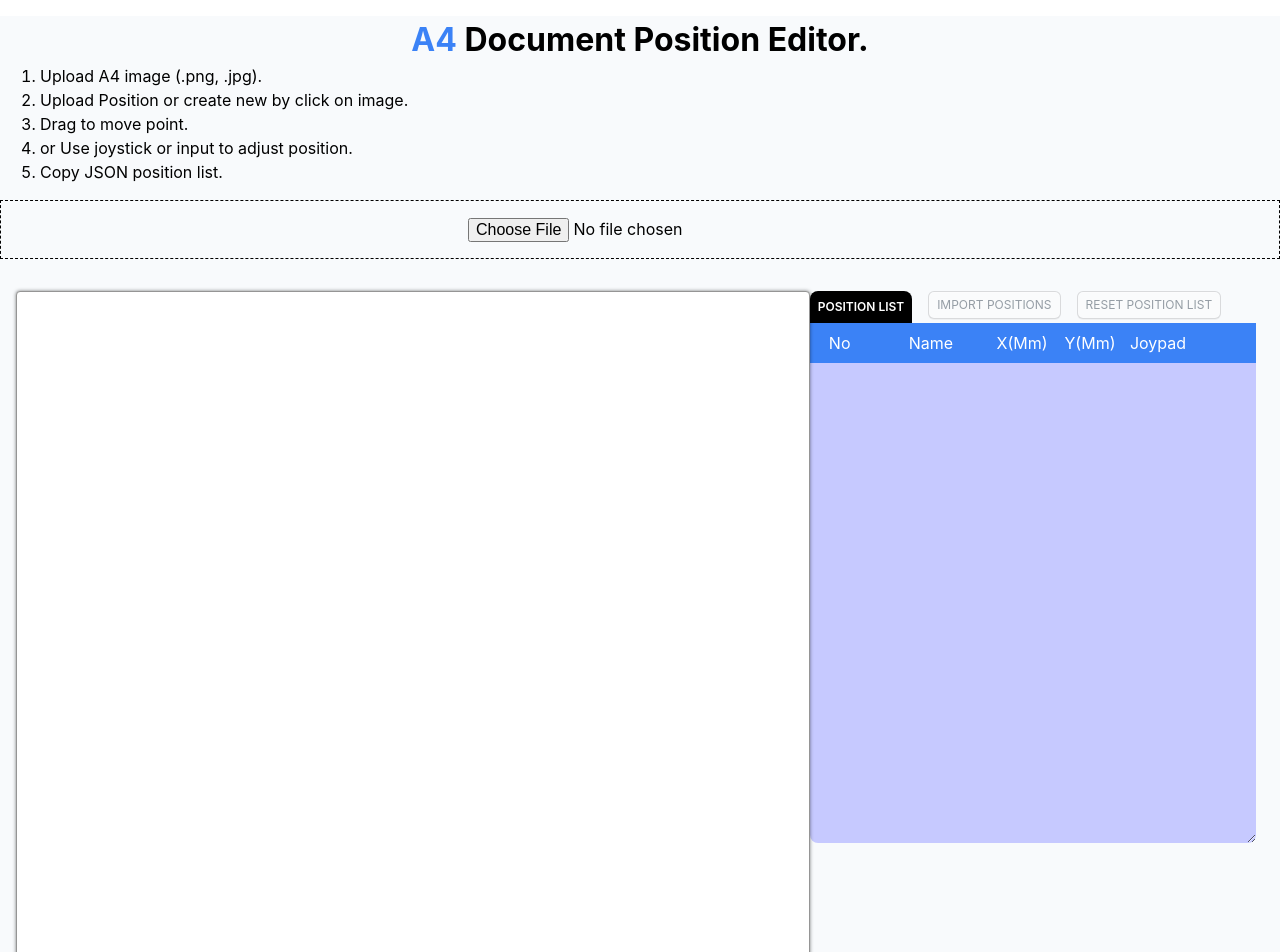
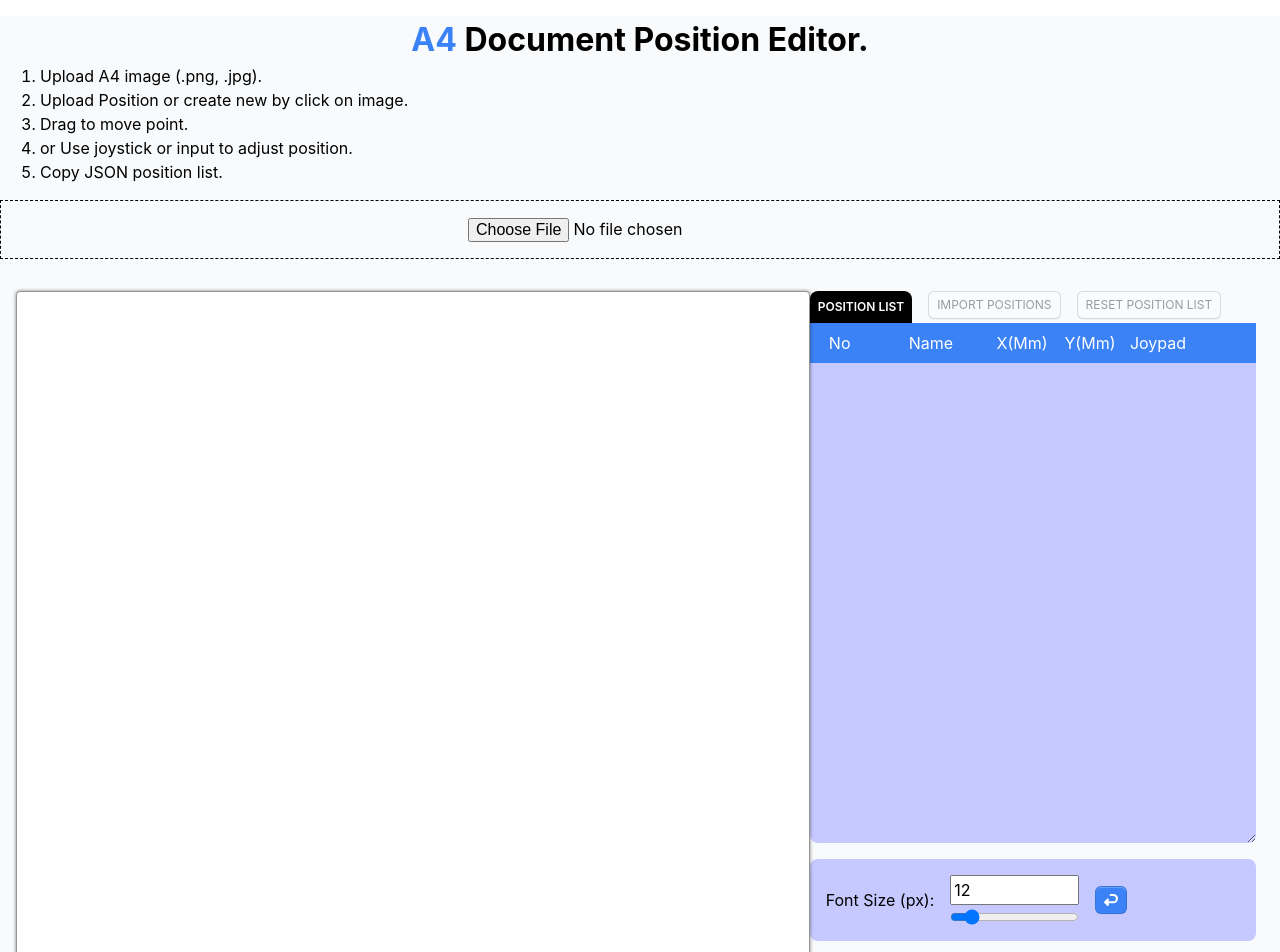
Before and after one commit to mjkodkks/find-point-a4, a Vue app: page / in a window 1280 px wide. Shown: the top 952 px of the page. Built offline with nearby package versions, Linux system fonts and the light colour scheme.

Commit message:
[Add] fontsize config, example data for import

```diff
--- a/package.json
+++ b/package.json
@@ -7,7 +7,8 @@
     "dev": "vite",
     "build": "vue-tsc && vite build",
     "preview": "vite preview",
-    "lint": "eslint . --fix"
+    "lint": "eslint . --fix",
+    "clean": "rm -rf node_modules dist package-lock.json"
   },
   "dependencies": {
     "vue": "^3.5.25"
--- a/src/App.vue
+++ b/src/App.vue
@@ -36,6 +36,8 @@ const rangeStep = 0.5
 const a4WidthMm = 210
 const a4HeightMm = 297
 
+const fontSize = ref(12)
+
 // Computed
 const styleComputed = computed(() => ({
   background: previewUrl.value ? `url(${previewUrl.value}) no-repeat` : '#fff',
@@ -47,6 +49,22 @@ const tooltipPositionStyle = computed(() => ({
 }))
 
 // Methods
+function examplePositionList(): void {
+  newPostionListString.value = `[
+  {
+    "no": 1,
+    "name": "Point A",
+    "xMM": "5",
+    "yMM": "5"
+  },
+  {
+    "no": 2,
+    "name": "Point B",
+    "xMM": "10",
+    "yMM": "10"
+  }
+]`
+}
 function uploadChange(evt: Event): void {
   const el = evt.target as HTMLInputElement | null
   const file = el?.files ? el.files[0] : null
@@ -75,6 +93,7 @@ const dialog = ref<InstanceType<typeof CustomDialog>>()
 
 function showDialog(): void {
   if (dialog.value) {
+    examplePositionList()
     dialog.value.showDialog()
   }
 }
@@ -126,6 +145,8 @@ function clearHoldJoy() {
   joyClickInterval.value && clearTimeout(joyClickInterval.value)
 }
 function reset(): void {
+  if (!confirm('Are you sure to reset all?'))
+    return
   selectedImage.value = null
   previewUrl.value = null
   if (imageUploadRef.value) {
@@ -374,7 +395,7 @@ onUnmounted(() => {
           v-for="pos in positionList"
           :key="pos.no"
           class="point"
-          :style="{ left: `${pos.xMM}mm`, top: `${pos.yMM}mm` }"
+          :style="{ left: `${pos.xMM}mm`, top: `${pos.yMM}mm`, fontSize: `${fontSize}px` }"
           :class="[isDraggingPoint && draggingPosition?.no === pos.no ? 'is-draging' : '']"
           :title="`(${pos.xMM}mm, ${pos.yMM}mm)`"
           @mousedown="onMouseDownPoint($event, pos)"
@@ -541,6 +562,33 @@ onUnmounted(() => {
             </button>
           </div>
         </div>
+        <div class="noprint">
+          <div class="font-resize-wrapper">
+            <div>
+              Font Size (px):
+            </div>
+            <div class="font-resize-input">
+              <input
+                v-model="fontSize"
+                type="number"
+                :min="0"
+                :max="100"
+                :step="1"
+              >
+              <input
+                v-model="fontSize"
+                type="range"
+                :min="0"
+                :max="100"
+                :step="1"
+              >
+            </div>
+            <button class="button" @click="fontSize = 12">
+              <!-- svg icon revert -->
+              <svg xmlns="http://www.w3.org/2000/svg" width="14" height="14" viewBox="0 0 14 14"><path fill="currentColor" fill-rule="evenodd" d="M6.545.998a1 1 0 0 0 0 2h2.728a2.638 2.638 0 0 1 0 5.275H4.817V6.545a1 1 0 0 0-1.707-.707L.384 8.564a1 1 0 0 0-.22 1.09q.073.18.218.327l2.728 2.728a1 1 0 0 0 1.707-.707v-1.729h4.456a4.638 4.638 0 1 0 0-9.275z" clip-rule="evenodd" /></svg>
+            </button>
+          </div>
+        </div>
       </div>
     </div>
     <div class="label-wrapper noprint">
@@ -582,8 +630,17 @@ onUnmounted(() => {
       :is-confirm-auto-close="false"
       @confirm="confirmNewPostionList"
     >
-      <div class="label noprint">
-        Position list in JSON
+      <div class="label-wrapper">
+        <div class="label noprint">
+          Position list in JSON
+        </div>
+        <button
+          type="button"
+          class="button icon noprint"
+          @click="examplePositionList"
+        >
+          Example JSON
+        </button>
       </div>
       <textarea
         id="newPostionList"
@@ -593,6 +650,13 @@ onUnmounted(() => {
         rows="20"
         class="noprint"
         style="width: 100%"
+        placeholder="
+        Example: [{
+          no: 1,
+          name: 'Point A',
+          xMM: '10.5',
+          yMM: '20.5'
+        }]"
       />
     </CustomDialog>
   </div>
@@ -675,7 +739,7 @@ onUnmounted(() => {
 .point {
   min-width: 20px;
   padding: 2px;
-  height: 20px;
+  height: auto;
   font-size: 0.75rem;
   text-align: center;
   background: red;
@@ -728,7 +792,7 @@ onUnmounted(() => {
     resize: vertical;
     padding: 0.5rem 0;
     max-width: var(--w-max-width);
-    background: #c6c9ff;
+    background: var(--bg-tool-color);
     height: 60dvh;
     width: var(--w-max-width);
     border-radius: 0 0 0.5rem 0.5rem;
@@ -805,6 +869,22 @@ onUnmounted(() => {
   cursor: grabbing;
 }
 
+.font-resize-wrapper {
+  display: flex;
+  gap: 1rem;
+  align-items: center;
+  margin-top: 1rem;
+  background: var(--bg-tool-color);
+  padding: 1rem;
+  border-radius: 0.5rem;
+
+  & .font-resize-input {
+    display: flex;
+    flex-direction: column;
+    gap: 4px;
+  }
+}
+
 @media screen and (max-width: 1200px) {
   .main {
     grid-template-columns: 1fr;
--- a/src/style.css
+++ b/src/style.css
@@ -11,6 +11,7 @@
   --primary-color: #3b82f6; /* สีฟ้าโมเดิร์น */
   --bg-color: #f8fafc;     /* พื้นหลังเทาอ่อนมาก */
   --surface-color: #ffffff;
+  --bg-tool-color: #c6c9ff;
   --text-main: #1e293b;
   --text-sub: #64748b;
   --border-color: #e2e8f0;
--- a/vite.config.ts
+++ b/vite.config.ts
@@ -1,6 +1,6 @@
 import process from 'node:process'
+import vue from '@vitejs/plugin-vue'
 import { defineConfig, loadEnv } from 'vite'
-import vue from '@vitejs/plugin-vue'
 
 // https://vitejs.dev/config/
 export default defineConfig(({ mode }) => {
```
Also changed, not shown: 1 other file (tests, documents, lock files or other folders).
